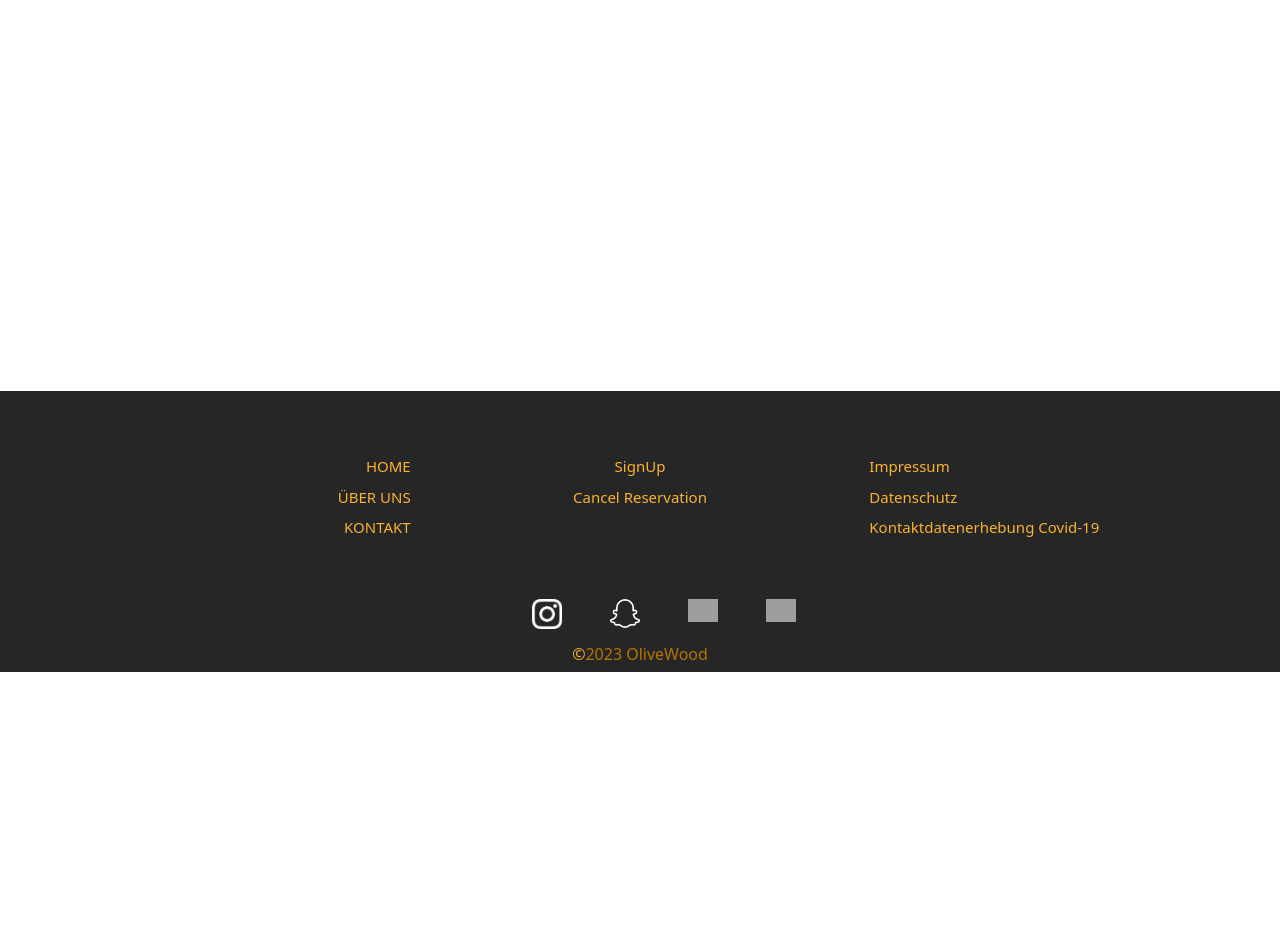
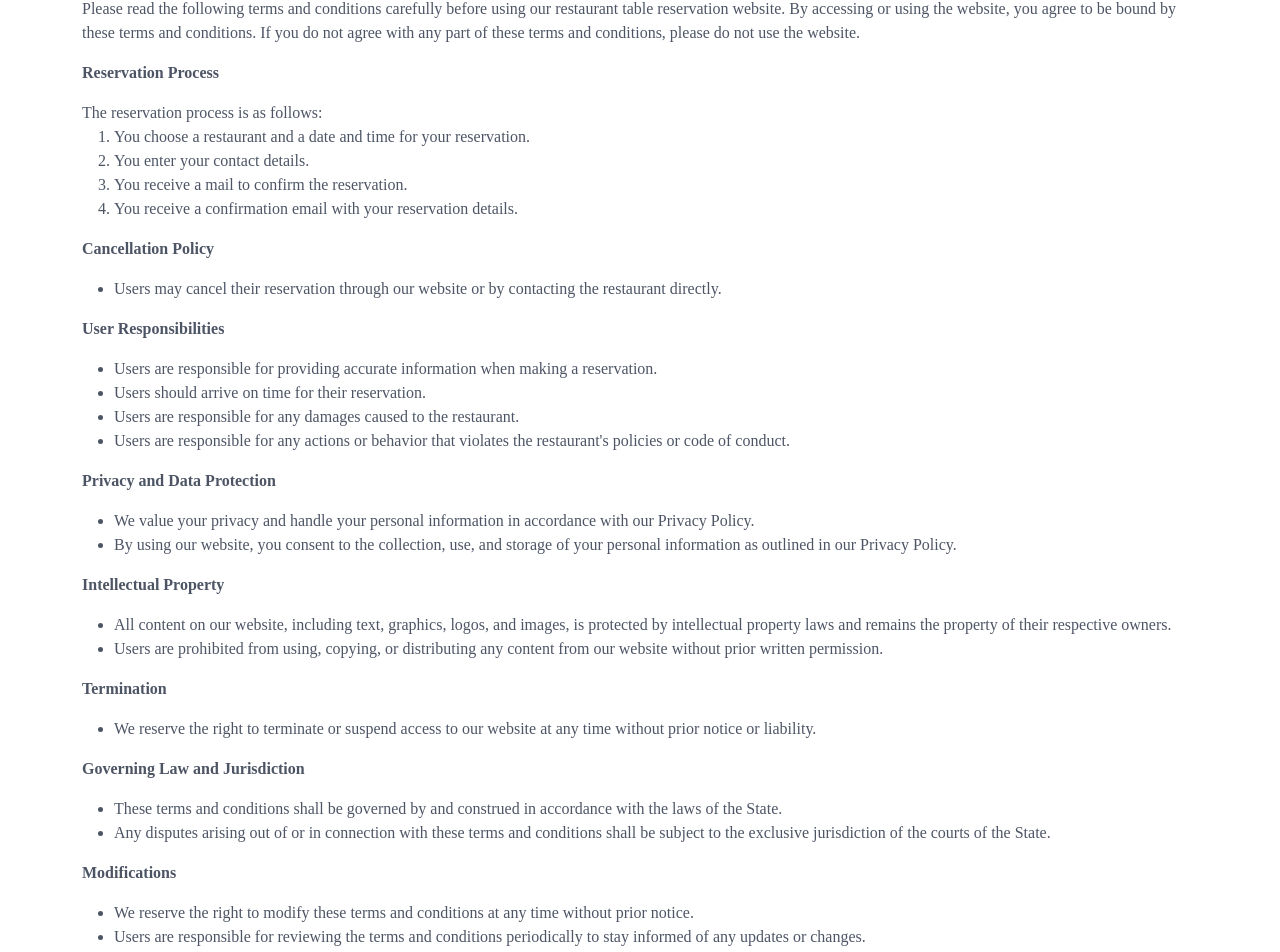
Before and after one commit to kartikriziya/RTRT, a Vue app: page /termsConditions in a window 1280 px wide. Shown: the part 258-1210 px from the top of the page. Before the commit the page ends 930 px from the top, so only its background shows below. Built offline with nearby package versions, Linux system fonts and the light colour scheme; grey boxes are pictures that could not be loaded.

Commit message:
updating webpages
About us
Contact
Impressum
Terms & Conditions

```diff
--- a/src/components/Footer.vue
+++ b/src/components/Footer.vue
@@ -4,13 +4,19 @@
     <div class="container-fluid pt-5" id="footer">
       <div class="row">
         <div class="col-sm-4 p-3" id="footer_start">
-          <router-link class="nav-link mb-2" id="links" :to="{ name: 'home' }">HOME</router-link>
-          <router-link class="nav-link mb-2" id="links" :to="{ name: 'ueber-uns' }"
-            >ÜBER UNS</router-link
-          >
-          <router-link class="nav-link mb-2" id="links" :to="{ name: 'kontakt' }"
-            >KONTAKT</router-link
-          >
+
+          <router-link class="nav-link mb-2" id="links" :to="{ name: 'home' }">
+            Home
+          </router-link>
+
+          <router-link class="nav-link mb-2" id="links" :to="{ name: 'ueber-uns' }">
+            About Us
+          </router-link>
+
+          <router-link class="nav-link mb-2" id="links" :to="{ name: 'imprint' }">
+            Contact
+          </router-link>
+
         </div>
         <div class="col-sm-4 p-3" id="footer_center">
           <router-link class="nav-link mb-2" id="links" :to="{ name: 'account' }"
@@ -21,14 +27,14 @@
           >
         </div>
         <div class="col-sm-4 p-3" id="footer_end">
-          <router-link class="nav-link mb-2" id="links" :to="{ name: 'home' }"
-            >Impressum</router-link
+          <router-link class="nav-link mb-2" id="links" :to="{ name: 'imprint' }">
+            Imprint</router-link
           >
-          <router-link class="nav-link mb-2" id="links" :to="{ name: 'ueber-uns' }"
-            >Datenschutz</router-link
+          <router-link class="nav-link mb-2" id="links" :to="{ name: 'termsConditions' }"
+            >Terms & Conditions</router-link
           >
-          <router-link class="nav-link mb-2" id="links" :to="{ name: 'kontakt' }"
-            >Kontaktdatenerhebung Covid-19</router-link
+          <!-- <router-link class="nav-link mb-2" id="links" :to="{ name: 'kontakt' }"
+            >Kontaktdatenerhebung Covid-19</router-link -->
           >
         </div>
       </div>
@@ -64,6 +70,7 @@
 }
 #links {
   color: #f8b333;
+  font-family: Rockwell;
   font-size: 15px;
   font-weight: 500;
 }
@@ -115,7 +122,7 @@
   background-size: contain;
 }
 #copyright {
-  color: #b47501;
+  color: #f8b333;
   width: 100%;
 }
 
--- a/src/pages/About.vue
+++ b/src/pages/About.vue
@@ -1,11 +1,50 @@
 <script setup></script>
+
 <template>
-  <div class="container" id="about">
-    <h1>ÜBER UNS</h1>
+
+  <div class="container">
+    <div class="sc-3b2wed-1 bXznGk">
+
+      <br>
+      <h1>About</h1>
+      <br>
+
+      <p>
+        Welcome to <strong>OliveWood</strong> Italian Restaurant, where we invite you to experience the finest Italian cuisine in a warm and inviting atmosphere. Located in the heart of the city, Olivewood is renowned for its authentic flavors, exceptional service, and elegant ambiance. Our dedicated team of chefs and staff are passionate about delivering a memorable dining experience to our guests.
+      </p>
+
+      <p>
+        At Olivewood, we offer a diverse menu inspired by the rich culinary traditions of Italy. From classic pasta dishes to delectable seafood specialties, our menu features a wide range of options to satisfy every palate. Our skilled chefs use only the freshest and highest quality ingredients, ensuring that each dish is a true culinary delight. Complement your meal with a selection from our extensive wine list, featuring both local and international labels.
+      </p>
+
+      <p>
+        To make your dining experience even more convenient, we have developed a user-friendly table reservation website. Our website allows you to effortlessly reserve a table at Olivewood, ensuring that you have a guaranteed spot at your preferred date and time. Simply visit our website, enter the required details including the number of guests and desired reservation time, and our system will check availability in real-time.
+      </p>
+
+      <br>
+
+      <div id="image">
+        <img src="../assets/em.png" alt="mitarbeiter">
+      </div>
+
+
+      <div style="width: 100%; height: 100px;"></div>
+
+    </div>
   </div>
+
 </template>
+
 <style scoped>
-#about {
-  background-color: coral;
+
+p{
+  color:rgba(58, 67, 84, 0.9);
+  font-family: Rockwell;
+  font-size: 1rem;
+  text-align: justify;
+}
+
+#image{
+  text-align: center;
 }
 </style>
--- a/src/pages/Contact.vue
+++ b/src/pages/Contact.vue
@@ -1,9 +1,13 @@
 <script setup></script>
+
 <template>
+
   <div class="container" id="contact">
-    <h1>KONTAKT</h1>
+    <h1>Contact</h1>
   </div>
+
 </template>
+
 <style scoped>
 #contact {
   background-color: cornflowerblue;
--- /dev/null
+++ b/src/pages/Imprint.vue
@@ -0,0 +1,79 @@
+<script setup></script>
+
+<template>
+  <!-- <div class="container" id="imprint">
+    <h1>Imprint</h1>
+  </div> -->
+
+  <div class="container">
+
+       <div class="sc-3b2wed-1 bXznGk">
+
+            <br>
+            <h1>Imprint</h1>
+            <br>
+            <p>
+                <strong>OliveWood GmbH,</strong>
+                <br>
+                Frankfurt University of Applied Sciences, Gebäude 1,
+                <br>
+                Nibelungenplatz 1,
+                <br>
+                60318 Frankfurt am Main,
+                <br>
+                Deutschland
+            </p>
+            <p>Tel: +49 69 1533-2400</p>
+            <p>Managing Director:: Prof. Herr. Sabba, Salvatore
+                <br>
+                Handelsregistereintrag HRB 145743 B | Amtsgericht Charlottenburg | DE285996756
+            </p>
+            <p>
+                <strong>Person responsible for the content of Quandoo GmbH</strong>
+                <br>
+                Ekta Balhotra, OliveWood GmbH, Nibelungenplatz 1, Gebäude 1, 60318 Frankfurt am Main.
+            </p>
+            <p>Platform of the EU Commission for Online Dispute Resolution: <a href="http://ec.europa.eu/consumers/odr/">http://ec.europa.eu/consumers/odr/</a>. OliveWood is neither willing nor obligated to participate in dispute resolution proceedings before a consumer arbitration board.</p>
+
+            <br>
+            <h2>You can Contact us here!</h2>
+            <br>
+            <p>
+                <strong>Restaurants:</strong>
+                <br>
+                Telefone: (+49) 30 9173 5681<br>
+                E-Mail: <a href="mailto:support.de@quandoo.com">support.de@quandoo.com</a>
+            </p>
+            <p>
+                <strong>Customers:</strong>
+                <br>
+                Telefone: (+49) 30 3080 6278
+                <br>
+                E-Mail: <a href="mailto:service.de@quandoo.com">service.de@quandoo.com</a>
+            </p>
+        </div>
+
+
+  </div>
+
+
+</template>
+
+<style scoped>
+
+p{
+    color:rgba(58, 67, 84, 0.9);
+    font-family: Rockwell;
+    font-size: 1rem;
+}
+a{
+    text-decoration: none;
+    color: #f8b333;
+}
+
+a:hover{
+    text-decoration: none;
+    color: #EA3C53;
+}
+
+</style>
--- /dev/null
+++ b/src/pages/TermsConditions.vue
@@ -0,0 +1,125 @@
+<script setup></script>
+
+<template>
+
+    <div class="container">
+        <div class="sc-3b2wed-1 bXznGk">
+
+            <br>
+            <h1> OliveWood Terms & Conditions</h1>
+            <br>
+            <p>
+                Please read the following terms and conditions carefully before using our restaurant table reservation website. By accessing or using the website, you agree to be bound by these terms and conditions. If you do not agree with any part of these terms and conditions, please do not use the website.
+            </p>
+
+            <p>
+                <strong> Reservation Process</strong>
+            </p>
+            <p>
+                The reservation process is as follows:
+                <br>
+                <ol>
+                    <li>You choose a restaurant and a date and time for your reservation.</li>
+                    <li>You enter your contact details.</li>
+                    <li>You receive a mail to confirm the reservation.</li>
+                    <li>You receive a confirmation email with your reservation details.</li>
+                </ol>
+
+            </p>
+
+            <p>
+                <strong> Cancellation Policy</strong>
+            </p>
+            <p>
+                <ul>
+                    <li>Users may cancel their reservation through our website or by contacting the restaurant directly.</li>
+                </ul>
+            </p>
+
+            <p>
+                <strong>User Responsibilities</strong>
+            </p>
+            <p>
+                <ul>
+                    <li>Users are responsible for providing accurate information when making a reservation.</li>
+                    <li>Users should arrive on time for their reservation.</li>
+                    <li>Users are responsible for any damages caused to the restaurant.</li>
+                    <li>Users are responsible for any actions or behavior that violates the restaurant's policies or code of conduct.</li>
+                </ul>
+            </p>
+
+            <p>
+                <strong>Privacy and Data Protection</strong>
+            </p>
+            <p>
+                <ul>
+                    <li>We value your privacy and handle your personal information in accordance with our Privacy Policy.</li>
+                    <li>By using our website, you consent to the collection, use, and storage of your personal information as outlined in our Privacy Policy.</li>
+                </ul>
+            </p>
+
+            <p>
+                <strong>Intellectual Property</strong>
+            </p>
+            <p>
+                <ul>
+                    <li>All content on our website, including text, graphics, logos, and images, is protected by intellectual property laws and remains the property of their respective owners.</li>
+                    <li>Users are prohibited from using, copying, or distributing any content from our website without prior written permission.</li>
+                </ul>
+            </p>
+
+            <p>
+                <strong>Termination</strong>
+            </p>
+            <p>
+                <ul>
+                    <li>We reserve the right to terminate or suspend access to our website at any time without prior notice or liability.</li>
+                </ul>
+            </p>
+
+            <p>
+                <strong>Governing Law and Jurisdiction</strong>
+            </p>
+            <p>
+                <ul>
+                    <li>These terms and conditions shall be governed by and construed in accordance with the laws of the State.</li>
+                    <li>Any disputes arising out of or in connection with these terms and conditions shall be subject to the exclusive jurisdiction of the courts of the State.</li>
+                </ul>
+            </p>
+
+            <p>
+                <strong>Modifications</strong>
+            </p>
+            <p>
+                <ul>
+                    <li>We reserve the right to modify these terms and conditions at any time without prior notice.</li>
+                    <li>Users are responsible for reviewing the terms and conditions periodically to stay informed of any updates or changes.</li>
+                </ul>
+            </p>
+            <br>
+            <p>
+                By using our restaurant table reservation website, you acknowledge that you have read, understood, and agreed to these terms and conditions. If you have any questions or concerns, please contact us through the provided channels of communication.
+            </p>
+            <br>
+            <br>
+
+
+
+
+
+
+
+        </div>
+    </div>
+
+
+</template>
+
+<style scoped>
+
+p, li{
+    color:rgba(58, 67, 84, 0.9);
+    font-family: Rockwell;
+    font-size: 1rem;
+}
+</style>
--- a/src/router/index.js
+++ b/src/router/index.js
@@ -6,6 +6,8 @@ import Contact from '../pages/Contact.vue'
 import Reservation from '../pages/Reservation.vue'
 import Account from '../pages/Account.vue'
 import test from '../pages/test.vue'
+import Imprint from '../pages/Imprint.vue'
+import TermsConditions from '../pages/TermsConditions.vue'
 
 const router = createRouter({
   history: createWebHistory(import.meta.env.BASE_URL),
@@ -39,7 +41,17 @@ const router = createRouter({
       path: '/test',
       name: 'test',
       component: test
-    }
+    },
+    {
+      path: '/imprint',
+      name: 'imprint',
+      component: Imprint
+    },
+    {
+      path: '/termsConditions',
+      name: 'termsConditions',
+      component: TermsConditions
+    },
   ]
 })
 
```
Also changed, not shown: src/assets/em.png (added).
